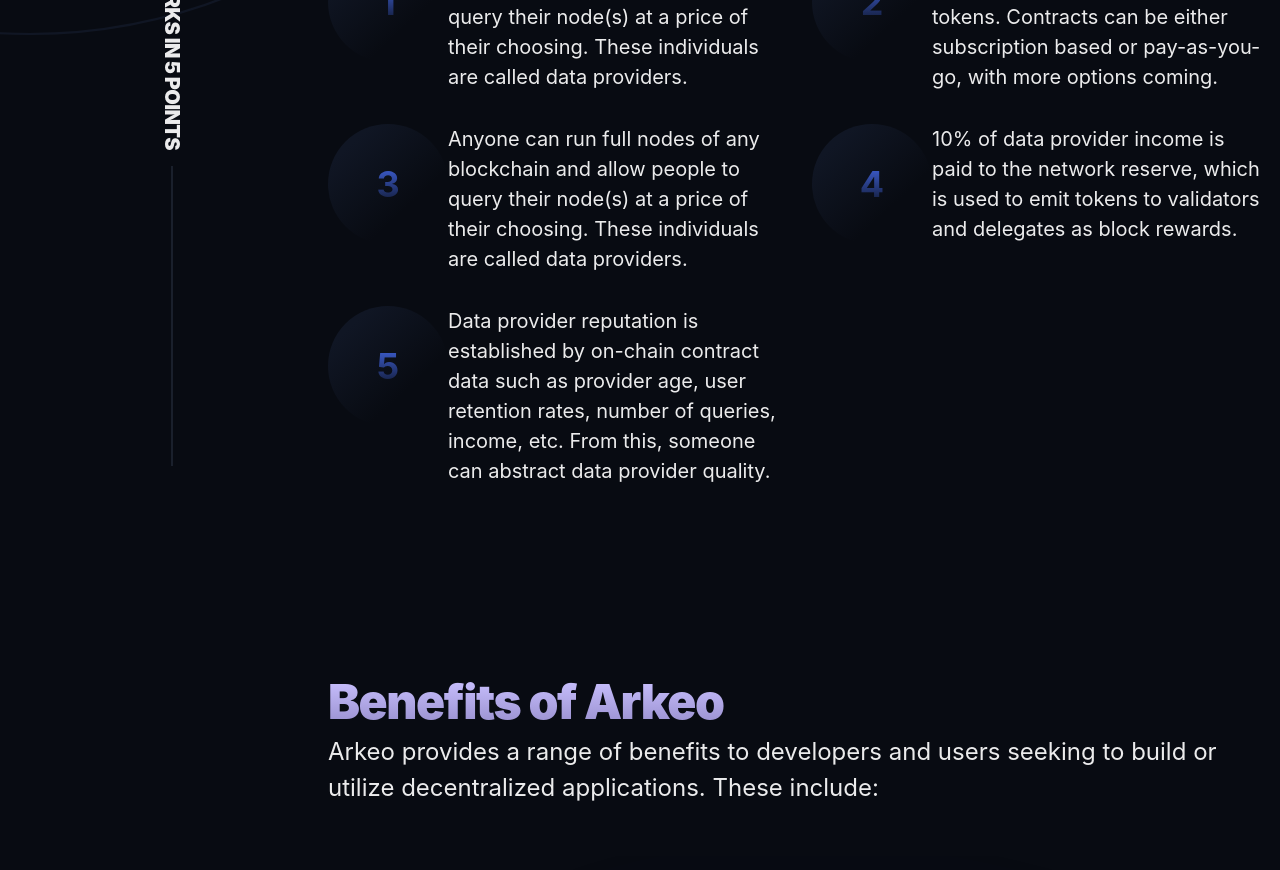
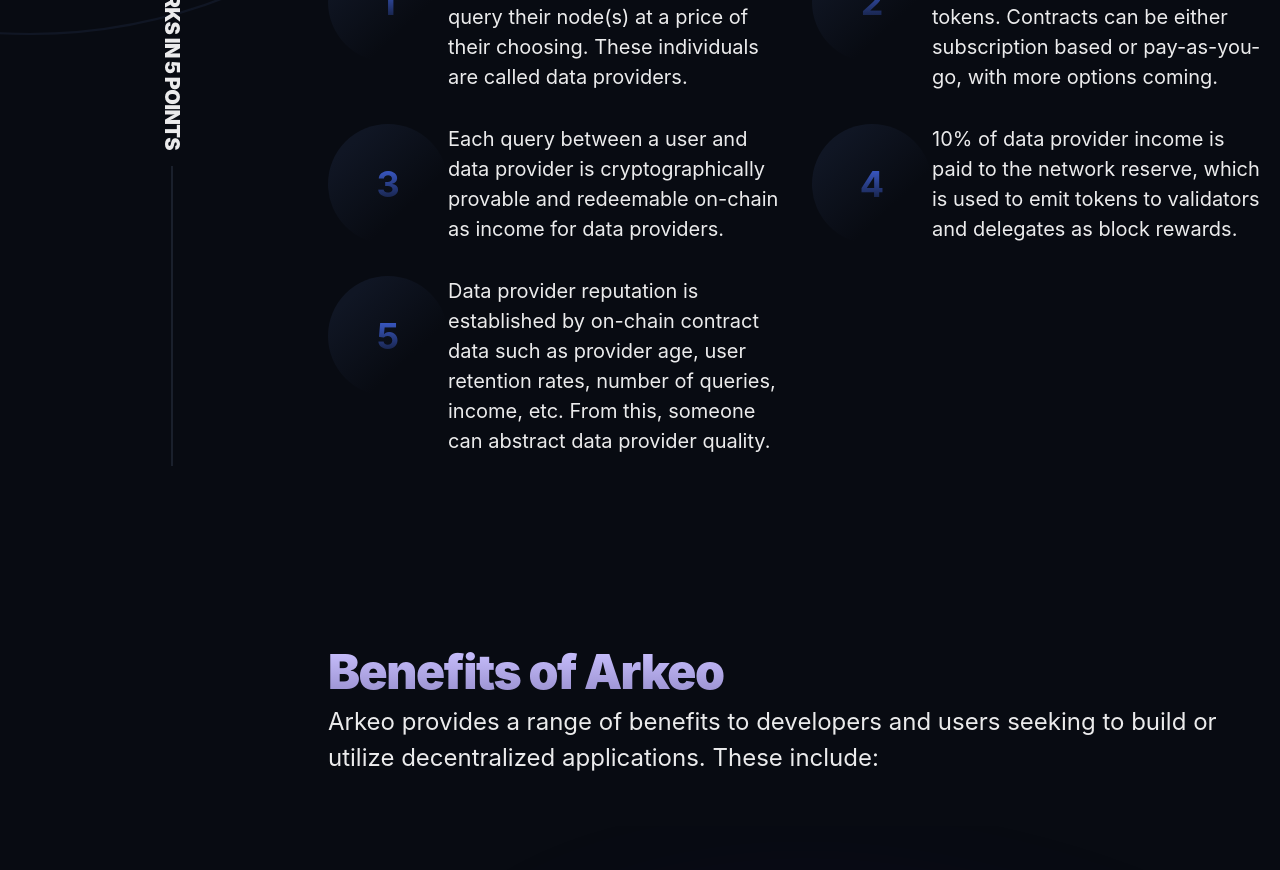
Before and after one commit to arkeonetwork/arkeonetwork.github.io, a React (Create React App) app: page / in a window 1280 px wide. Shown: the part 2860-3730 px from the top of the page. Built offline with nearby package versions, Linux system fonts and the light colour scheme.

Commit message:
fix duplicate bullets

```diff
--- a/src/App.tsx
+++ b/src/App.tsx
@@ -198,8 +198,8 @@
               can be either subscription based or pay-as-you-go, with more options coming.
             </ListItem>
             <ListItem number='3'>
-              Anyone can run full nodes of any blockchain and allow people to query their node(s) at
-              a price of their choosing. These individuals are called data providers.
+              Each query between a user and data provider is cryptographically provable and
+              redeemable on-chain as income for data providers.
             </ListItem>
             <ListItem number='4'>
               10% of data provider income is paid to the network reserve, which is used to emit
```
